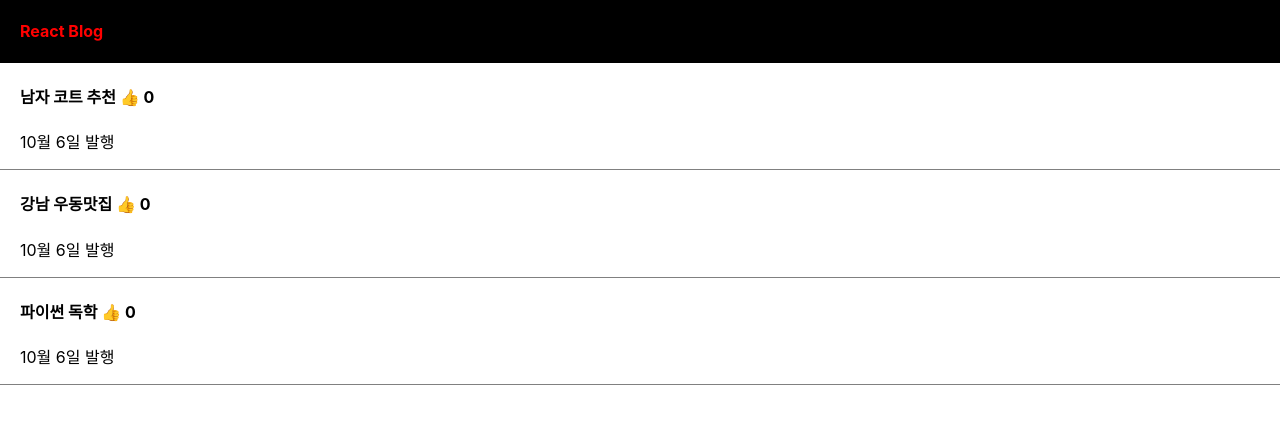
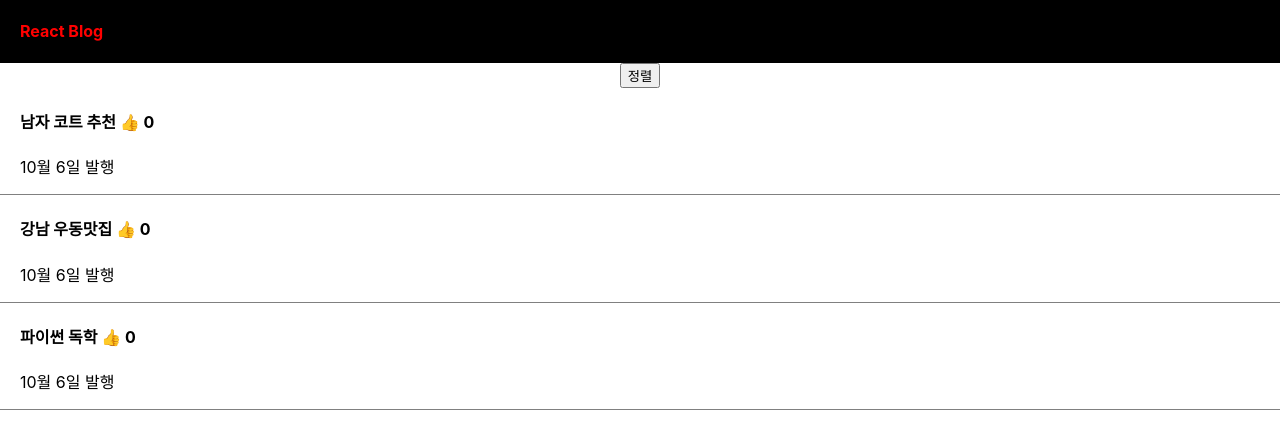
Before and after one commit to lee-kangpyo/react-second, a React (Create React App) app in the folder blog/: page / in a window 1280 px wide. Shown: the top 428 px of the page. Built offline with nearby package versions, Linux system fonts and the light colour scheme.

Commit message:
정렬 버튼으로 변경

```diff
--- a/blog/src/App.js
+++ b/blog/src/App.js
@@ -18,6 +18,10 @@ function App() {
       <div className="black-nav">
         <h4 id={id} style={ {color:"red", fontSize:"16px"} }>{ logo }</h4>
       </div>
+      <button onClick={() => {
+        let copy = [...titleList];
+        setTitleList(copy.sort());
+        }}>정렬</button>
       {
       titleList.map( title => (
         <div className="list">
```
